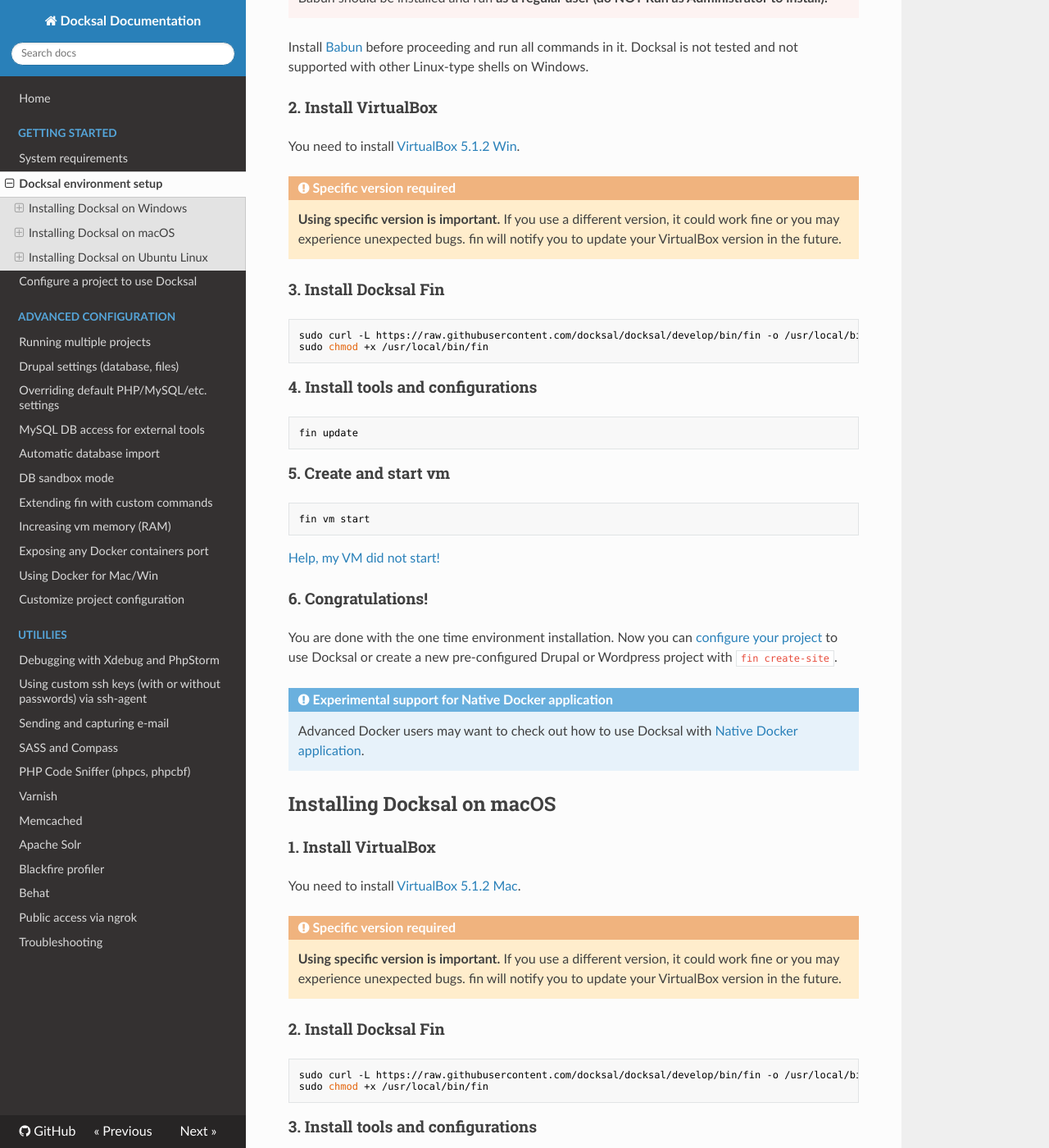
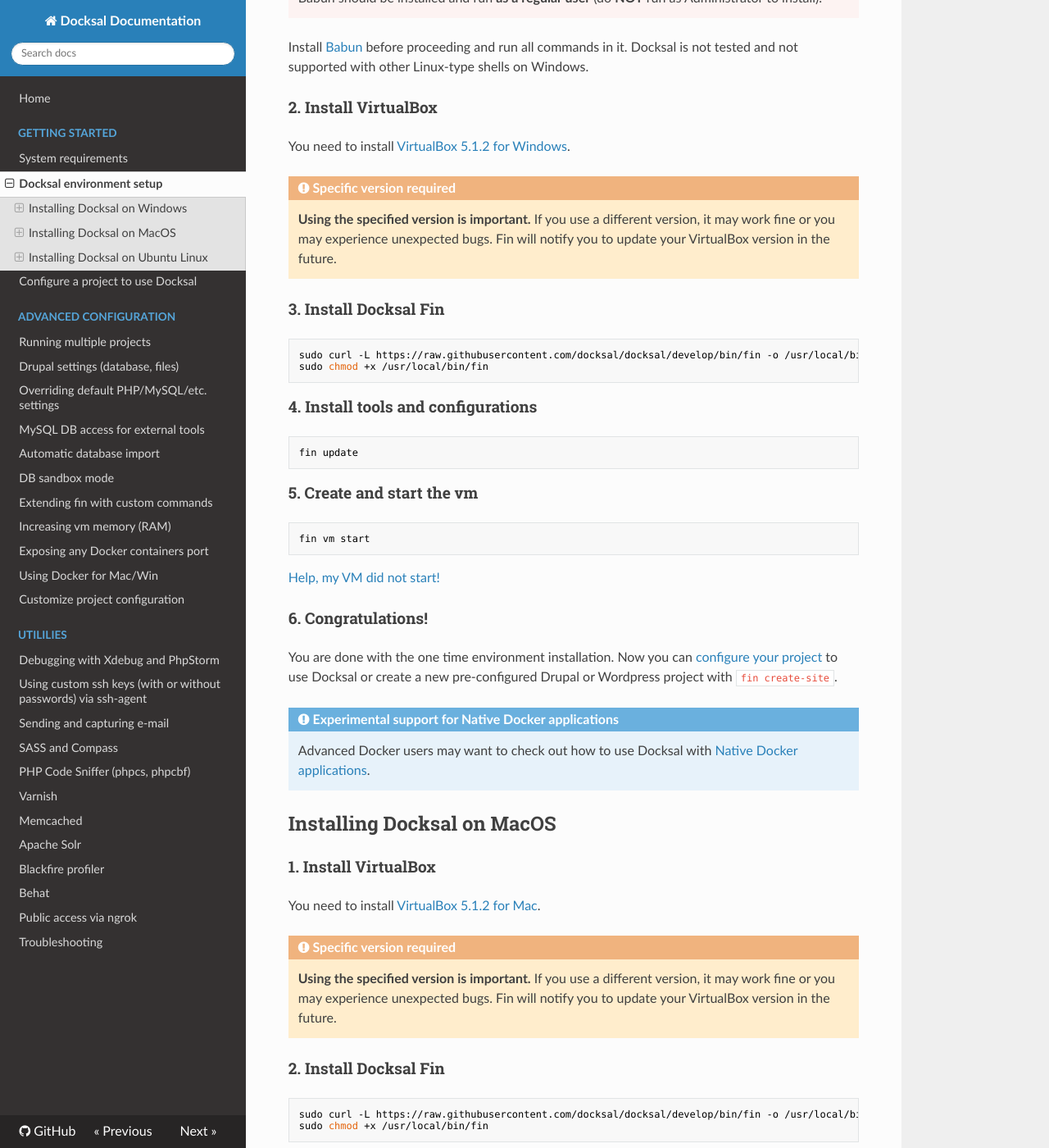
Before and after one commit to docksal/docksal, an MkDocs documentation site: the page built from docs/env-setup.md, in a window 1280 px wide and 1400 px high, scrolled down 541 px. Shown: the whole window at 82% size. Built offline with MkDocs 1.6.1, drawn with Linux system fonts in a browser that asks for light colours; nearby versions of some CDN libraries; old or Windows-style settings are respelled for this version of MkDocs; some of the changed text lies outside the part shown.

Commit message:
Updates to env setup doc

````diff
--- a/docs/env-setup.md
+++ b/docs/env-setup.md
@@ -5,7 +5,7 @@
 
 Installing Docksal on
 - [Windows](#windows)
-- [macOS](#macos)
+- [MacOS](#macos)
 - [Ubuntu Linux](#linux)
 
 <a name="windows"></a>
@@ -15,18 +15,18 @@ Installing Docksal on
 
 On Windows, you will need a Linux-type shell.
 
-!!! danger "Install as regular user"
-    Babun should be installed and run **as a regular user (do NOT Run as Administrator to install).**
+!!! danger "Install as a regular user"
+    Babun should be installed and run **as a regular user** (do **NOT** run as Administrator to install).
 
 Install [Babun](http://babun.github.io/) before proceeding and run all commands in it.
 Docksal is not tested and not supported with other Linux-type shells on Windows.
 
 ### 2. Install VirtualBox
 
-You need to install [VirtualBox 5.1.2 Win](http://download.virtualbox.org/virtualbox/5.1.2/VirtualBox-5.1.2-108956-Win.exe).
+You need to install [VirtualBox 5.1.2 for Windows](http://download.virtualbox.org/virtualbox/5.1.2/VirtualBox-5.1.2-108956-Win.exe).
 
 !!! attention "Specific version required"
-    **Using specific version is important.** If you use a different version, it could work fine or you may experience unexpected bugs. fin will notify you to update your VirtualBox version in the future.
+    **Using the specified version is important.** If you use a different version, it may work fine or you may experience unexpected bugs. Fin will notify you to update your VirtualBox version in the future.
 
 ### 3. Install Docksal Fin
 
@@ -41,29 +41,29 @@ sudo chmod +x /usr/local/bin/fin
 fin update
 ```
 
-### 5. Create and start vm
+### 5. Create and start the vm
 
 ```bash
 fin vm start
 ```
-[Help, my VM did not start!](/docs/troubleshooting.md#failed-creating-docksal-virtual-machine)
+[Help, my VM did not start!](troubleshooting.md#failed-creating-docksal-virtual-machine)
 
 ### 6. Congratulations!
 
-You are done with the one time environment installation. Now you can [configure your project](/docs/project-setup.md) to use Docksal or create a new pre-configured Drupal or Wordpress project with `fin create-site`.
+You are done with the one time environment installation. Now you can [configure your project](project-setup.md) to use Docksal or create a new pre-configured Drupal or Wordpress project with `fin create-site`.
 
-!!! info "Experimental support for Native Docker application"
-    Advanced Docker users may want to check out how to use Docksal with [Native Docker application](env-setup-native.md).
+!!! info "Experimental support for Native Docker applications"
+    Advanced Docker users may want to check out how to use Docksal with [Native Docker applications](env-setup-native.md).
 
 <a name="macos"></a>
-## Installing Docksal on macOS
+## Installing Docksal on MacOS
 
 ### 1. Install VirtualBox
 
-You need to install [VirtualBox 5.1.2 Mac](http://download.virtualbox.org/virtualbox/5.1.2/VirtualBox-5.1.2-108956-OSX.dmg).
+You need to install [VirtualBox 5.1.2 for Mac](http://download.virtualbox.org/virtualbox/5.1.2/VirtualBox-5.1.2-108956-OSX.dmg).
 
 !!! attention "Specific version required"
-    **Using specific version is important.** If you use a different version, it could work fine or you may experience unexpected bugs. fin will notify you to update your VirtualBox version in the future.
+    **Using the specified version is important.** If you use a different version, it may work fine or you may experience unexpected bugs. Fin will notify you to update your VirtualBox version in the future.
 
 ### 2. Install Docksal Fin
 
@@ -78,19 +78,19 @@ sudo chmod +x /usr/local/bin/fin
 fin update
 ```
 
-### 4. Create and start vm
+### 4. Create and start the vm
 
 ```bash
 fin vm start
 ```
-[Help, my VM did not start!](/docs/troubleshooting.md#failed-creating-docksal-virtual-machine)
+[Help, my VM did not start!](troubleshooting.md#failed-creating-docksal-virtual-machine)
 
 ### 5. Congratulations!
 
-You are done with the one time environment installation. Now you can [configure your project](/docs/project-setup.md) to use Docksal or create a new pre-configured Drupal or Wordpress project with `fin create-site`.
+You are done with the one time environment installation. Now you can [configure your project](project-setup.md) to use Docksal or create a new pre-configured Drupal or Wordpress project with `fin create-site`.
 
-!!! info "Experimental support for Native Docker application"
-    Advanced Docker users may want to check out how to use Docksal with [Native Docker application](env-setup-native.md).
+!!! info "Experimental support for Native Docker applications"
+    Advanced Docker users may want to check out how to use Docksal with [Native Docker applications](env-setup-native.md).
 
 <a name="linux"></a>
 ## Installing Docksal on Ubuntu Linux
@@ -110,4 +110,4 @@ fin update
 
 ### 3. Congratulations!
 
-You are done with the one time environment installation. Now you can [configure your project](/docs/project-setup.md) to use Docksal or create a new pre-configured Drupal or Wordpress project with `fin create-site`.
+You are done with the one time environment installation. Now you can [configure your project](project-setup.md) to use Docksal or create a new pre-configured Drupal or Wordpress project with `fin create-site`.
````
